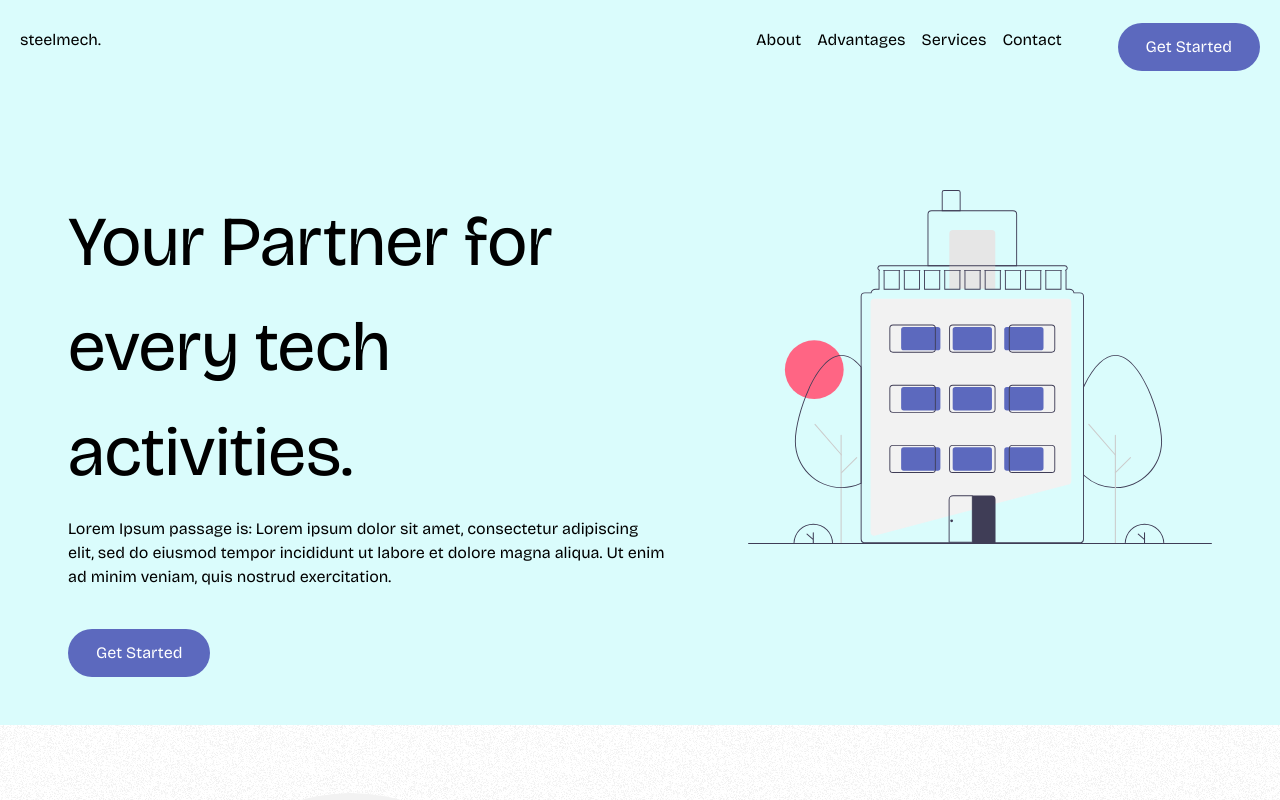
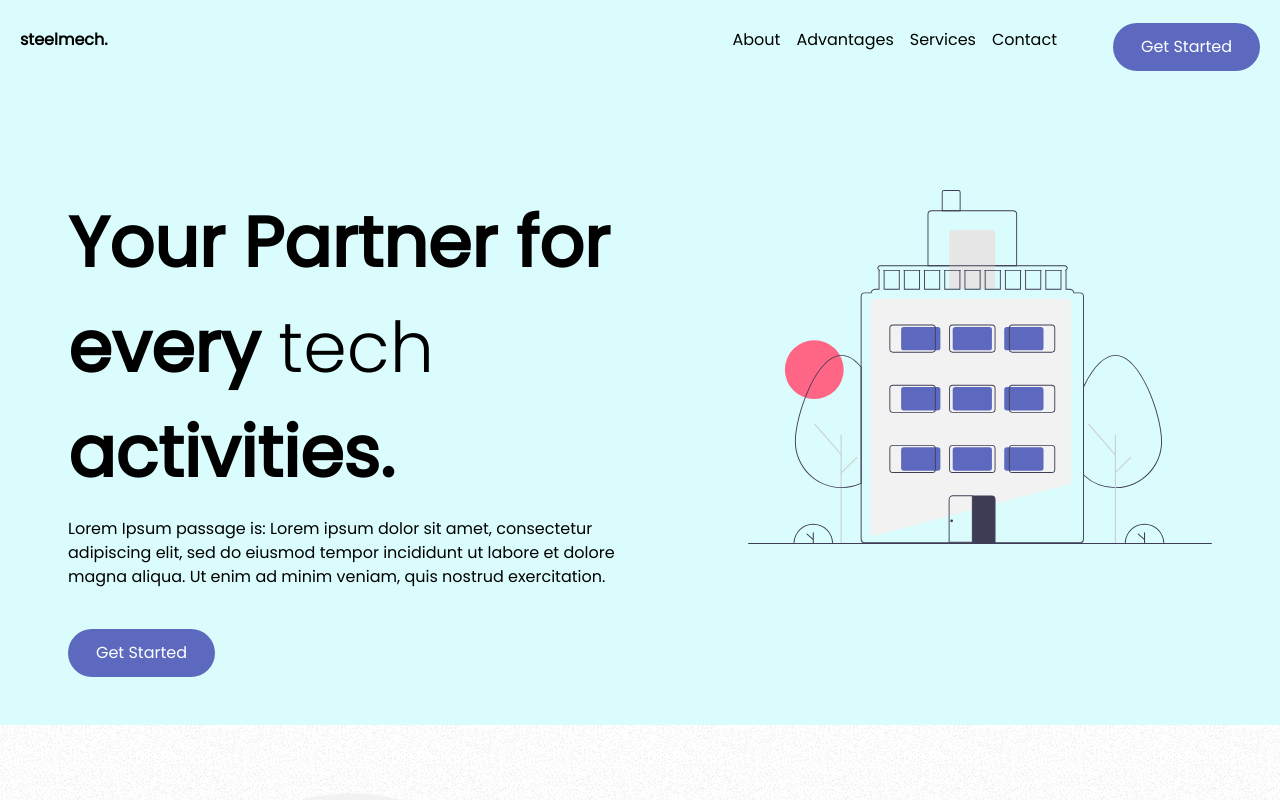
Before and after one commit to EsanSamuel/steelmech, a React (Vite) app: page / in a window 1280 px wide. Shown: the top 800 px of the page. Built offline with nearby package versions, Linux system fonts and the light colour scheme; a web font is replaced by a local one.

Commit message:
Update index.css

```diff
--- a/src/index.css
+++ b/src/index.css
@@ -5,7 +5,7 @@
 @tailwind utilities;
 
 * {
-  font-family: 'Bricolage Grotesque', sans-serif;
+  font-family: 'Poppins', sans-serif;
 
 }
 
```
